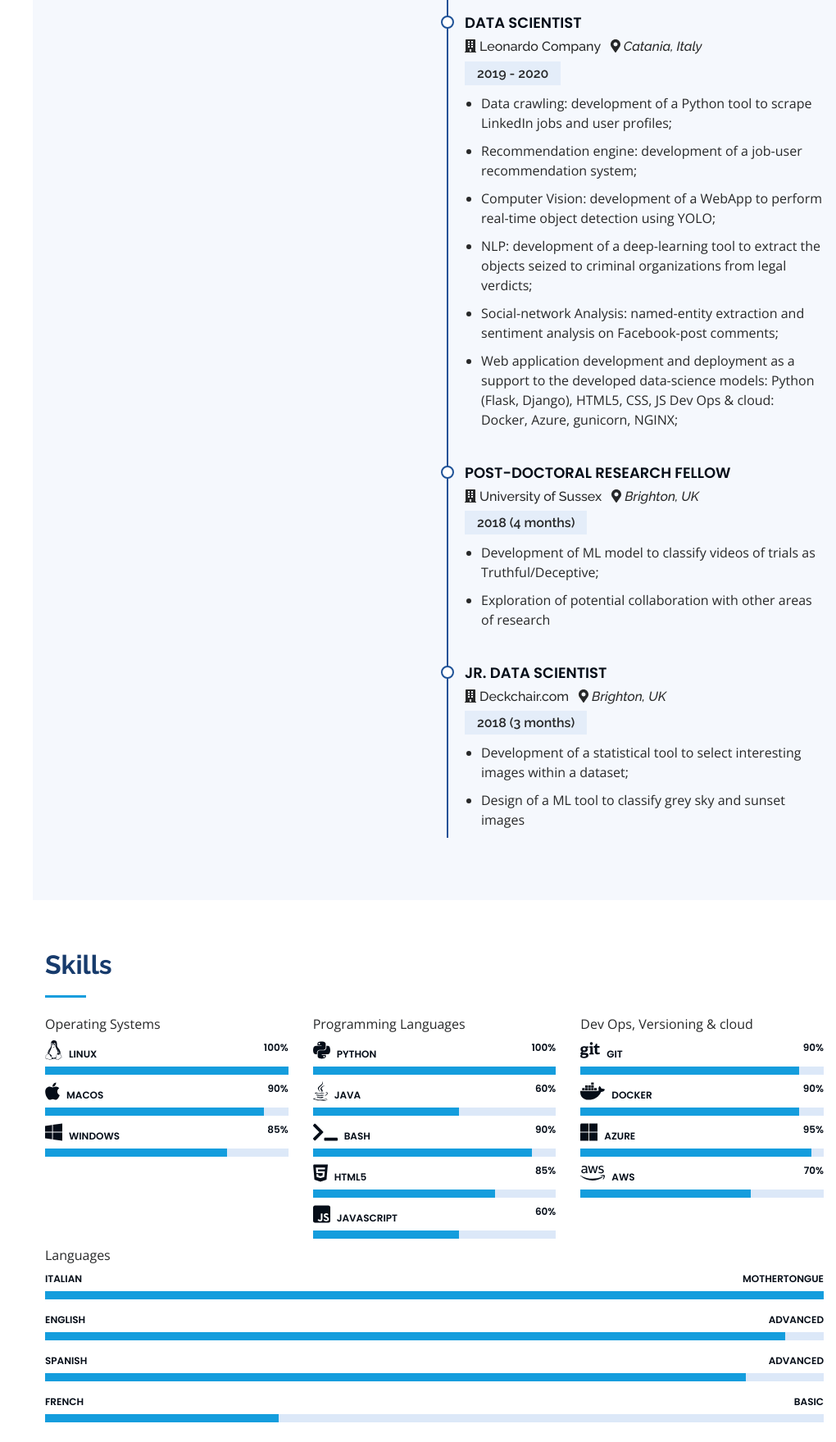
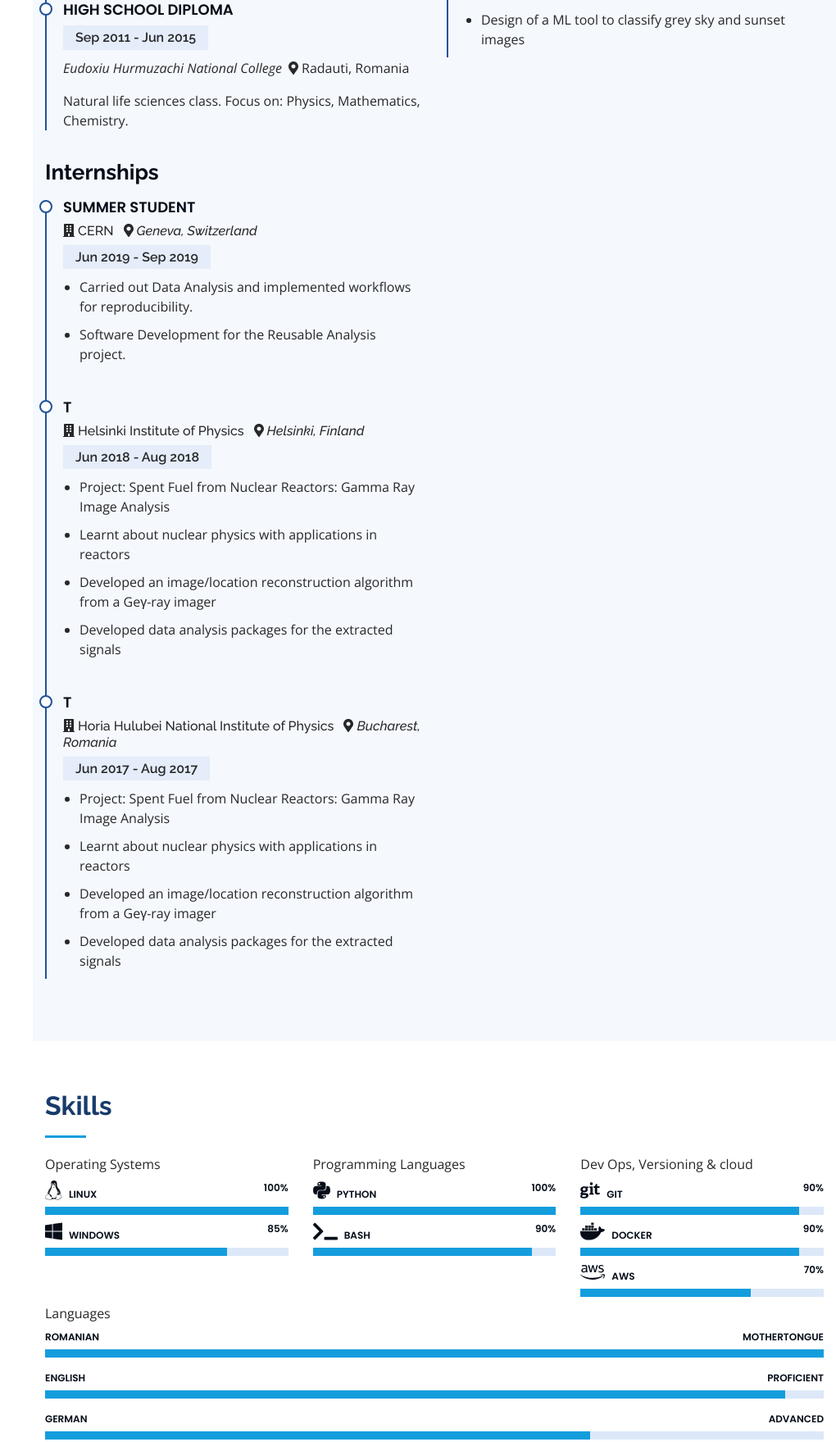
Before and after one commit to dprelipcean/personal-website, a plain HTML site: page index.html in a window 1280 px wide. Shown: the part 2026-3785 px from the top of the page at 82% size, without its empty margins (260-1280 px from the left). Drawn offline with nearby package versions, Linux system fonts and the light colour scheme.

Commit message:
more updates
Signed-off-by: Daniel Prelipcean <daniel.prelipcean@cern.ch>

```diff
--- a/index.html
+++ b/index.html
@@ -185,60 +185,30 @@
                             Canonical quantization procedures and the time-energy uncertainty relation.
                         </p>
                     </div>
+                    <div class="resume-item">
+                        <h4>High School Diploma</h4>
+                        <h5> Sep 2011 - Jun 2015</h5>
+                        <p><em>Eudoxiu Hurmuzachi National College</em><i class="ml-2 fas fa-map-marker-alt mr-1"></i>Radauti, Romania
+                        </p>
+                        <p>
+                            Natural life sciences class. Focus on: Physics, Mathematics, Chemistry.
+                        </p>
+                    </div>
+
                 </div>
 
                 <div class="col-lg-6" data-aos="fade-up" data-aos-delay="100">
                     <h3 class="resume-title">Professional Experience</h3>
                     <div class="resume-item">
-                        <h4>IT Project Manager </h4>
-                        <h6><i class="fas fa-building"></i> R2M Solution s.r.l.
-                            <i class="ml-2 fas fa-map-marker-alt mr-1"></i><em>Catania, Italy</em></h6>
-                        <h5>2020 - Present</h5>
+                        <h4>Technical Student </h4>
+                        <h6><i class="fas fa-building"></i> CERN
+                            <i class="ml-2 fas fa-map-marker-alt mr-1"></i><em>Geneva, Switzerland</em></h6>
+                        <h5> Jun 2020 - To Date</h5>
                         <ul>
-                            <li>Strongly delivery-oriented PM for:
-                                <ul>
-                                    <li>the development of a custom open-source ERP: full-stack development; cloud architecture (Azure, AWS, Heroku, GCloud)</li>
-                                    <li>human-robot social-interaction research project;</li>
-                                </ul>
-                            </li>
-                            <li>System administration of internal and customers products;</li>
-                            <li>IT solutions management, and support;</li>
+                            <li>Monte Carlo simulations for the radiation environment in the LHC tunnel, focusingon the areas around the high-luminosity experiments.</li>
                         </ul>
                     </div>
-                    <div class="resume-item">
-                        <h4>Data Scientist</h4>
-                        <h6><i class="fas fa-building"></i> Leonardo Company
-                            <i class="ml-2 fas fa-map-marker-alt mr-1"></i><em>Catania, Italy</em></h6>
-                        <h5>2019 - 2020</h5>
-                        <ul>
-                            <li>Data crawling: development of a Python tool to scrape LinkedIn jobs and user profiles;
-                            </li>
-                            <li>Recommendation engine: development of a job-user recommendation system;</li>
-                            <li>Computer Vision: development of a WebApp to perform real-time object detection using
-                                YOLO;
-                            </li>
-                            <li>NLP: development of a deep-learning tool to extract the objects seized to criminal
-                                organizations from legal verdicts;
-                            </li>
-                            <li>Social-network Analysis: named-entity extraction and sentiment analysis on Facebook-post
-                                comments;
-                            </li>
-                            <li>Web application development and deployment as a support to the developed data-science
-                                models: Python (Flask, Django), HTML5, CSS, JS Dev Ops & cloud: Docker, Azure, gunicorn,
-                                NGINX;
-                            </li>
-                        </ul>
-                    </div>
-                    <div class="resume-item">
-                        <h4>Post-doctoral Research Fellow</h4>
-                        <h6><i class="fas fa-building"></i> University of Sussex
-                            <i class="ml-2 fas fa-map-marker-alt mr-1"></i><em>Brighton, UK</em></h6>
-                        <h5>2018 (4 months)</h5>
-                        <ul>
-                            <li>Development of ML model to classify videos of trials as Truthful/Deceptive;</li>
-                            <li>Exploration of potential collaboration with other areas of research</li>
-                        </ul>
-                    </div>
+
                     <div class="resume-item">
                         <h4>Jr. Data Scientist</h4>
                         <h6><i class="fas fa-building"></i> Deckchair.com
@@ -250,6 +220,47 @@
 
                         </ul>
                     </div>
+                </div>
+
+                <div class="col-lg-6" data-aos="fade-up" data-aos-delay="100">
+                    <h3 class="resume-title">Internships</h3>
+                    <div class="resume-item">
+                        <h4>Summer Student </h4>
+                        <h6><i class="fas fa-building"></i> CERN
+                            <i class="ml-2 fas fa-map-marker-alt mr-1"></i><em>Geneva, Switzerland</em></h6>
+                        <h5> Jun 2019 - Sep 2019</h5>
+                        <ul>
+                            <li>Carried out Data Analysis and implemented workflows for reproducibility.</li>
+                            <li>Software Development for the Reusable Analysis project.</li>
+                        </ul>
+                    </div>
+
+                    <div class="resume-item">
+                        <h4>t</h4>
+                        <h6><i class="fas fa-building"></i> Helsinki Institute of Physics
+                            <i class="ml-2 fas fa-map-marker-alt mr-1"></i><em>Helsinki, Finland</em></h6>
+                        <h5>Jun 2018 - Aug 2018</h5>
+                        <ul>
+                            <li>Project:  Spent Fuel from Nuclear Reactors:  Gamma Ray Image Analysis</li>
+                            <li>Learnt about nuclear physics with applications in reactors</li>
+                            <li>Developed an image/location reconstruction algorithm from a Geγ-ray imager</li>
+                            <li>Developed data analysis packages for the extracted signals</li>
+                        </ul>
+                    </div>
+
+                    <div class="resume-item">
+                        <h4>t</h4>
+                        <h6><i class="fas fa-building"></i> Horia Hulubei National Institute of Physics
+                            <i class="ml-2 fas fa-map-marker-alt mr-1"></i><em>Bucharest, Romania</em></h6>
+                        <h5>Jun 2017 - Aug 2017</h5>
+                        <ul>
+                            <li>Project:  Spent Fuel from Nuclear Reactors:  Gamma Ray Image Analysis</li>
+                            <li>Learnt about nuclear physics with applications in reactors</li>
+                            <li>Developed an image/location reconstruction algorithm from a Geγ-ray imager</li>
+                            <li>Developed data analysis packages for the extracted signals</li>
+                        </ul>
+                    </div>
+
                 </div>
 
             </div>
@@ -278,14 +289,14 @@
                             </div>
                         </div>
 
-                        <div class="progress">
-                            <span class="skill"><i class="fab fa-apple fa-2x mr-2"></i>macOS<i
-                                    class="val">90%</i></span>
-                            <div class="progress-bar-wrap">
-                                <div class="progress-bar" role="progressbar" aria-valuenow="90" aria-valuemin="0"
-                                     aria-valuemax="100"></div>
-                            </div>
-                        </div>
+<!--                        <div class="progress">-->
+<!--                            <span class="skill"><i class="fab fa-apple fa-2x mr-2"></i>macOS<i-->
+<!--                                    class="val">90%</i></span>-->
+<!--                            <div class="progress-bar-wrap">-->
+<!--                                <div class="progress-bar" role="progressbar" aria-valuenow="90" aria-valuemin="0"-->
+<!--                                     aria-valuemax="100"></div>-->
+<!--                            </div>-->
+<!--                        </div>-->
 
                         <div class="progress">
                         <span class="skill"><i class="fab fa-windows fa-2x mr-2"></i>Windows<i
@@ -309,13 +320,13 @@
                             </div>
                         </div>
 
-                        <div class="progress">
-                            <span class="skill"><i class="fab fa-java fa-2x mr-2"></i>Java<i class="val">60%</i></span>
-                            <div class="progress-bar-wrap">
-                                <div class="progress-bar" role="progressbar" aria-valuenow="60" aria-valuemin="0"
-                                     aria-valuemax="100"></div>
-                            </div>
-                        </div>
+<!--                        <div class="progress">-->
+<!--                            <span class="skill"><i class="fab fa-java fa-2x mr-2"></i>Java<i class="val">60%</i></span>-->
+<!--                            <div class="progress-bar-wrap">-->
+<!--                                <div class="progress-bar" role="progressbar" aria-valuenow="60" aria-valuemin="0"-->
+<!--                                     aria-valuemax="100"></div>-->
+<!--                            </div>-->
+<!--                        </div>-->
 
                         <div class="progress">
                             <span class="skill"><i class="fa fa-terminal fa-2x mr-2"></i>Bash<i
@@ -326,23 +337,23 @@
                             </div>
                         </div>
 
-                        <div class="progress">
-                            <span class="skill"><i class="fab fa-html5 fa-2x mr-2"></i>HTML5<i
-                                    class="val">85%</i></span>
-                            <div class="progress-bar-wrap">
-                                <div class="progress-bar" role="progressbar" aria-valuenow="75" aria-valuemin="0"
-                                     aria-valuemax="100"></div>
-                            </div>
-                        </div>
+<!--                        <div class="progress">-->
+<!--                            <span class="skill"><i class="fab fa-html5 fa-2x mr-2"></i>HTML5<i-->
+<!--                                    class="val">85%</i></span>-->
+<!--                            <div class="progress-bar-wrap">-->
+<!--                                <div class="progress-bar" role="progressbar" aria-valuenow="75" aria-valuemin="0"-->
+<!--                                     aria-valuemax="100"></div>-->
+<!--                            </div>-->
+<!--                        </div>-->
 
-                        <div class="progress">
-                        <span class="skill"><i class="fab fa-js-square fa-2x mr-2"></i>JavaScript<i
-                                class="val">60%</i></span>
-                            <div class="progress-bar-wrap">
-                                <div class="progress-bar" role="progressbar" aria-valuenow="60" aria-valuemin="0"
-                                     aria-valuemax="100"></div>
-                            </div>
-                        </div>
+<!--                        <div class="progress">-->
+<!--                        <span class="skill"><i class="fab fa-js-square fa-2x mr-2"></i>JavaScript<i-->
+<!--                                class="val">60%</i></span>-->
+<!--                            <div class="progress-bar-wrap">-->
+<!--                                <div class="progress-bar" role="progressbar" aria-valuenow="60" aria-valuemin="0"-->
+<!--                                     aria-valuemax="100"></div>-->
+<!--                            </div>-->
+<!--                        </div>-->
                     </div>
 
                     <div class="col-lg-4" data-aos="fade-up">
@@ -364,14 +375,14 @@
                             </div>
                         </div>
 
-                        <div class="progress">
-                        <span class="skill"><i class="fab fa-microsoft fa-2x mr-2"></i>Azure<i
-                                class="val">95%</i></span>
-                            <div class="progress-bar-wrap">
-                                <div class="progress-bar" role="progressbar" aria-valuenow="95" aria-valuemin="0"
-                                     aria-valuemax="100"></div>
-                            </div>
-                        </div>
+<!--                        <div class="progress">-->
+<!--                        <span class="skill"><i class="fab fa-microsoft fa-2x mr-2"></i>Azure<i-->
+<!--                                class="val">95%</i></span>-->
+<!--                            <div class="progress-bar-wrap">-->
+<!--                                <div class="progress-bar" role="progressbar" aria-valuenow="95" aria-valuemin="0"-->
+<!--                                     aria-valuemax="100"></div>-->
+<!--                            </div>-->
+<!--                        </div>-->
 
                         <div class="progress">
                             <span class="skill"><i class="fab fa-aws fa-2x mr-2"></i>AWS<i class="val">70%</i></span>
@@ -385,7 +396,7 @@
                     <div class="col-lg-12" data-aos="fade-up">
                         <p class="mb-2">Languages</p>
                         <div class="progress">
-                            <span class="skill">Italian<i class="val">Mothertongue</i></span>
+                            <span class="skill">Romanian<i class="val">Mothertongue</i></span>
                             <div class="progress-bar-wrap">
                                 <div class="progress-bar" role="progressbar" aria-valuenow="100" aria-valuemin="0"
                                      aria-valuemax="100"></div>
@@ -393,7 +404,7 @@
                         </div>
 
                         <div class="progress">
-                            <span class="skill">English<i class="val">Advanced</i></span>
+                            <span class="skill">English<i class="val">Proficient</i></span>
                             <div class="progress-bar-wrap">
                                 <div class="progress-bar" role="progressbar" aria-valuenow="95" aria-valuemin="0"
                                      aria-valuemax="100"></div>
@@ -401,9 +412,9 @@
                         </div>
 
                         <div class="progress">
-                            <span class="skill">Spanish<i class="val">Advanced</i></span>
+                            <span class="skill">German<i class="val">Advanced</i></span>
                             <div class="progress-bar-wrap">
-                                <div class="progress-bar" role="progressbar" aria-valuenow="90" aria-valuemin="0"
+                                <div class="progress-bar" role="progressbar" aria-valuenow="70" aria-valuemin="0"
                                      aria-valuemax="100"></div>
                             </div>
                         </div>
@@ -411,7 +422,7 @@
                         <div class="progress">
                             <span class="skill">French<i class="val">Basic</i></span>
                             <div class="progress-bar-wrap">
-                                <div class="progress-bar" role="progressbar" aria-valuenow="30" aria-valuemin="0"
+                                <div class="progress-bar" role="progressbar" aria-valuenow="20" aria-valuemin="0"
                                      aria-valuemax="100"></div>
                             </div>
                         </div>
@@ -872,13 +883,13 @@
                         <div class="address">
                             <i class="icofont-google-map"></i>
                             <h4>Location:</h4>
-                            <p>Catania, Italy</p>
+                            <p>Geneva, Switzerland</p>
                         </div>
 
                         <div class="email">
                             <i class="icofont-envelope"></i>
                             <h4>Email:</h4>
-                            <p>fabriziomiano@gmail.com</p>
+                            <p>daniel.prelipcean@cern.ch</p>
                         </div>
 
                         <div class="phone">
@@ -887,8 +898,7 @@
                             <p>+39 333 6066 844</p>
                         </div>
 
-                        <iframe src="https://www.google.com/maps/embed?pb=!1m18!1m12!1m3!1d50651.628015312235!2d15.042412836090017!3d37.490774059713175!2m3!1f0!2f0!3f0!3m2!1i1024!2i768!4f13.1!3m3!1m2!1s0x1313e2dd761525b5%3A0x58fe876151c83cf0!2sCatania%2C%20Province%20of%20Catania!5e0!3m2!1sen!2sit!4v1587152008484!5m2!1sen!2sit"
-                                style="border:0; width: 100%; height: 290px;" allowfullscreen></iframe>
+                        <iframe src="https://www.google.com/maps/embed?pb=!1m18!1m12!1m3!1d88388.53343675839!2d6.096219380651189!3d46.187739427535625!2m3!1f0!2f0!3f0!3m2!1i1024!2i768!4f13.1!3m3!1m2!1s0x478c62fcec737b11%3A0x81bef3ae7a885e31!2sCERN!5e0!3m2!1sen!2sch!4v1597427731378!5m2!1sen!2sch" width="100%" height="290px" frameborder="0" style="border:0;" allowfullscreen="" aria-hidden="false" tabindex="0"></iframe>
                     </div>
                 </div>
 
```
